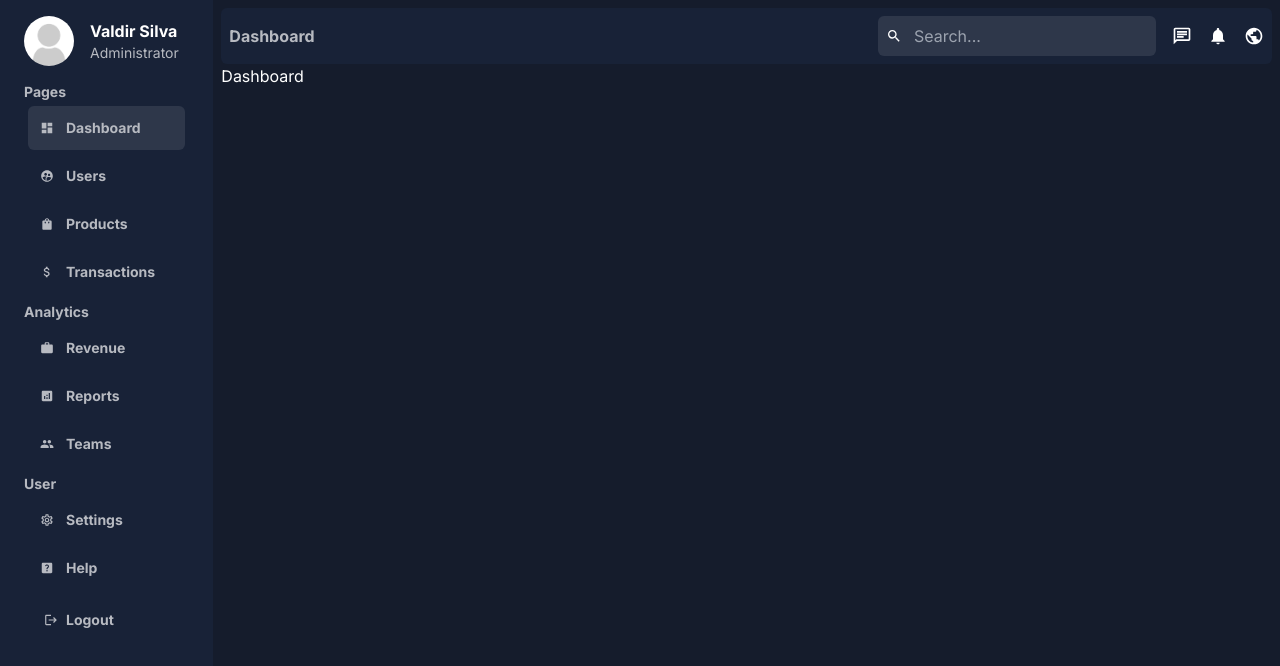
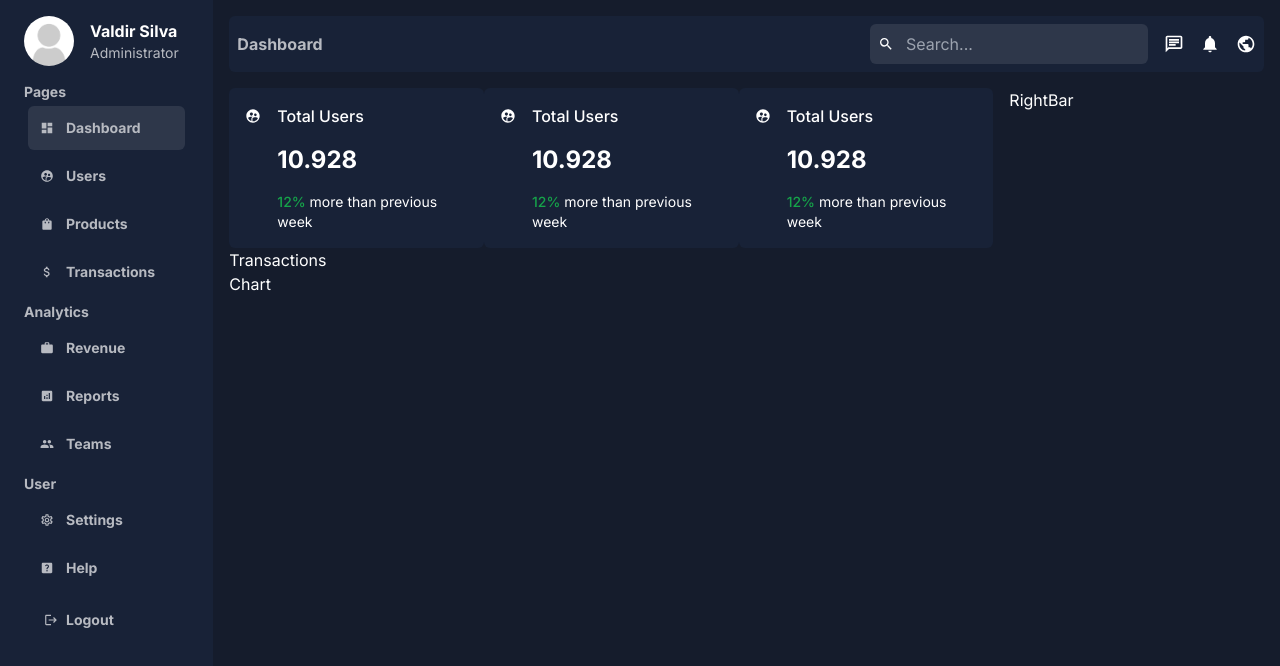
Before and after one commit to valdir-ti/admin, a Next.js app: page /dashboard in a window 1280 px wide. Shown: the top 666 px of the page. Built offline with nearby package versions, Linux system fonts and the light colour scheme.

Commit message:
feat: style card and create others components

```diff
--- a/src/app/dashboard/layout.tsx
+++ b/src/app/dashboard/layout.tsx
@@ -11,7 +11,7 @@ export default function RootLayout({
         <div className="w-1/6 h-screen bg-[--bgSoft] p-4">
             <Sidebar/>
         </div>
-        <div className="w-5/6 p-2">
+        <div className="w-5/6 p-4">
             <Navbar />
             {children}
         </div>
--- a/src/app/dashboard/page.tsx
+++ b/src/app/dashboard/page.tsx
@@ -1,5 +1,27 @@
+import Card from "../ui/dashboard/card/card";
+import Chart from "../ui/dashboard/chart/chart";
+import RightBar from "../ui/dashboard/rightbar/rightbar";
+import Transactions from "../ui/dashboard/transactions/transactions";
+
 export default function Home() {
   return (
-    <div>Dashboard</div>
+    <div className="flex justify-between gap-4 mt-4">
+      <div className="w-9/12 gap-4">
+        <div className="flex justify-between">
+          <Card/>
+          <Card/>
+          <Card/>
+        </div>
+        <div>
+          <Transactions />
+        </div>
+        <div>
+          <Chart />
+        </div>
+      </div>
+      <div className="w-3/12">
+        <RightBar />
+      </div>
+    </div>
   )
 }
--- /dev/null
+++ b/src/app/ui/dashboard/card/card.tsx
@@ -0,0 +1,20 @@
+import { MdSupervisedUserCircle } from "react-icons/md";
+
+export default function Card() {
+  return (
+    <div className="p-4 bg-[--bgSoft] hover:bg-[--bgHover] rounded-md min-w-[32%] cursor-pointer">
+        <div className="flex items-center">
+            <MdSupervisedUserCircle />
+            <h4 className="ml-4 font-medium">Total Users</h4>
+        </div>
+        <div className="mt-4 ml-8">
+            <h3 className="text-2xl font-bold">10.928</h3>
+        </div>
+        <div className="ml-8 mt-4 flex items-center text-sm">
+            <h5 className="">
+                <span className="text-green-600 font-medium">12%</span> more than previous week
+            </h5>
+        </div>
+    </div>
+  )
+}
--- /dev/null
+++ b/src/app/ui/dashboard/chart/chart.tsx
@@ -0,0 +1,5 @@
+export default function Chart() {
+  return (
+    <div>Chart</div>
+  )
+}
--- /dev/null
+++ b/src/app/ui/dashboard/rightbar/rightbar.tsx
@@ -0,0 +1,5 @@
+export default function RightBar() {
+  return (
+    <div>RightBar</div>
+  )
+}
--- /dev/null
+++ b/src/app/ui/dashboard/transactions/transactions.tsx
@@ -0,0 +1,5 @@
+export default function Transactions() {
+  return (
+    <div>Transactions</div>
+  )
+}
```
